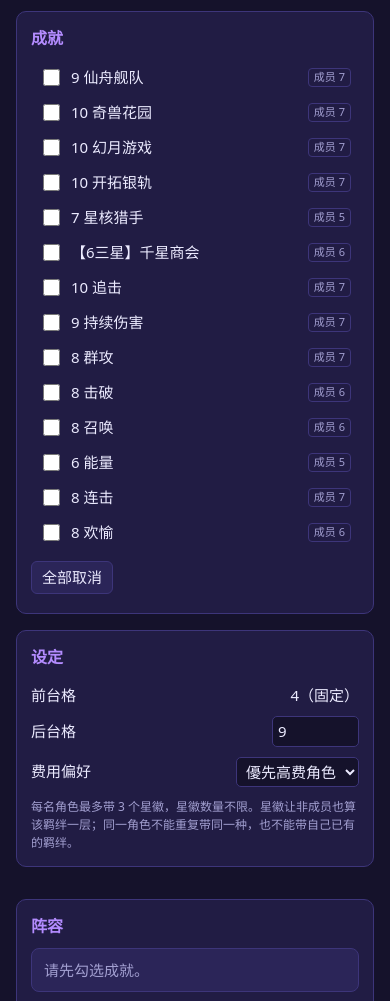
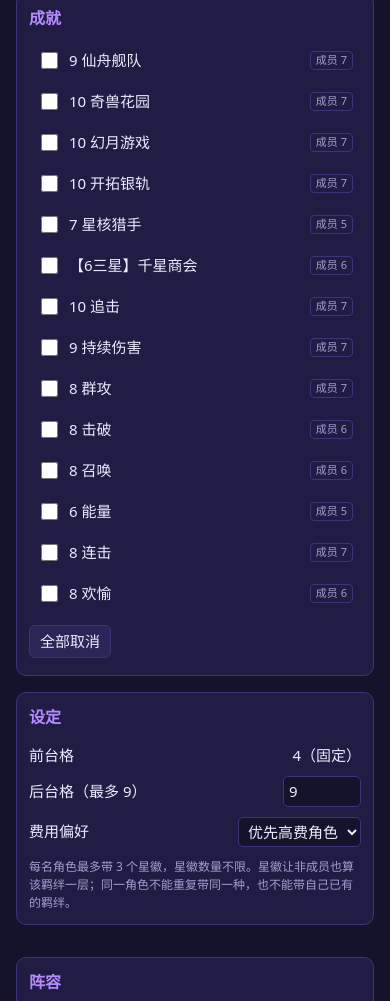
Before and after one commit to 7rm7h6jztv-cmd/star-rail-currency-wars, a plain HTML site: page index.html in a window 390 px wide. Shown: the part 134-1135 px from the top of the page. Drawn offline with Linux system fonts and the light colour scheme.

Commit message:
Cap back row at 9, default-ban 帕姆王, fix phone layout and zh-Hans gaps
- Back slots can no longer exceed 9 (13 characters max).
- 帕姆王 starts excluded; it can be re-enabled from the roster.
- Phone-width rules now apply (they were overridden by later rules).
- Map 優/時 to simplified and keep the language button label fixed.
- #1,7,8 in the URL pre-selects achievements.

Co-Authored-By: Claude Fable 5.2 <noreply@anthropic.com>
Claude-Session: https://claude.ai/code/session_01To3eVCpVud3xHRQeSK23cv

```diff
--- a/index.html
+++ b/index.html
@@ -43,6 +43,7 @@
   .card img{width:46px;height:46px;border-radius:8px;object-fit:cover;background:var(--bg);flex:none}
   .card .body{flex:1;min-width:0}
   .card .top{display:flex;justify-content:space-between;gap:6px;font-weight:bold}
+  .card .top .dim{white-space:nowrap;font-weight:normal}
   .card .meta{font-size:12px;color:var(--dim)}
   .chips{display:flex;flex-wrap:wrap;gap:4px;margin-top:5px}
   .chip{font-size:12px;border-radius:4px;padding:0 6px;background:#3a3370;color:var(--text)}
@@ -59,6 +60,14 @@
   .rc.must{background:#1d4a3b;border-color:var(--ok);color:var(--ok)}
   .rc.ban{background:#3a1f28;border-color:var(--bad);color:var(--bad);text-decoration:line-through}
   .scroll{overflow-x:auto}
+  @media(max-width:520px){
+    header{padding:14px 16px 4px} h1{font-size:18px}
+    section{padding:12px}
+    .team{grid-template-columns:repeat(auto-fill,minmax(145px,1fr))}
+    .card{padding:7px 8px;gap:7px} .card img{width:38px;height:38px}
+    .ach{padding:9px 8px} .rc{padding:5px 9px}
+    th,td{padding:5px 6px} th,td{white-space:nowrap}
+  }
 </style>
 </head>
 <body>
@@ -79,7 +88,7 @@
     <section>
       <h2>設定</h2>
       <div class="row"><span>前台格</span><span>4（固定）</span></div>
-      <div class="row"><label for="sB">後台格</label><input type="number" id="sB" min="0" max="20" value="9"></div>
+      <div class="row"><label for="sB">後台格（最多 9）</label><input type="number" id="sB" min="0" max="9" value="9"></div>
       <div class="row"><label for="sCost">費用偏好</label><select id="sCost"><option value="high">優先高費角色</option><option value="low">優先低費角色</option></select></div>
       <p class="hint">每名角色最多帶 3 個星徽，星徽數量不限。星徽讓非成員也算該羈絆一層；同一角色不能重複帶同一種，也不能帶自己已有的羈絆。</p>
     </section>
@@ -224,11 +233,12 @@ const ACHS = CSV_ACH.split('\n').map(l => {
   return { no: +no, bond, need: parseInt(need, 10), star3: need.includes('三星'), checked: false };
 });
 const pick = {}; // id -> 'must' | 'ban'
+pick[CHARS.find(c => c.name === '帕姆王').id] = 'ban'; // 預設排除，可在「指定角色」點回來
 
 // ---------- 求解 ----------
 function solve() {
   const sel = ACHS.filter(a => a.checked);
-  const F = 4, K = 3, B = clampInt('sB', 0, 20, 9), N = F + B;
+  const F = 4, K = 3, B = clampInt('sB', 0, 9, 9), N = F + B;
   if (!sel.length) return null;
   const dir = document.getElementById('sCost').value === 'high' ? -1 : 1; // 同樣能達成時，偏好低費或高費
 
@@ -332,7 +342,7 @@ function clampInt(id, lo, hi, def) {
 
 // ---------- 語言：資料與介面以繁體撰寫，簡體時逐字轉換 ----------
 const T2S = {};
-{ const p = '並并亂乱來来俠侠個个側侧傷伤兒儿內内剎刹動动員员啟启喚唤園园場场夢梦寶宝專专層层屬属師师帳账帶带幣币幾几後后恆恒態态戰战戲戏擊击敵敌數数會会樂乐機机歐欧歡欢歸归滿满漣涟為为無无營营爭争爾尔狀状獵猎獸兽環环產产畫画當当療疗盜盗種种節节級级組组絆绊結结統统緋绯緹缇總总織织續续羅罗羈羁與与艦舰萊莱萬万螢萤補补裝装複复計计設设話话該该請请護护讓让貨货費费資资賽赛軌轨載载這这連连進进遊游過过達达選选還还陣阵隊队雙双雲云靈灵順顺額额風风飛飞飯饭飲饮騰腾驍骁體体鳥鸟鴉鸦鵝鹅麗丽黃黄點点龍龙開开間间銀银鏡镜長长佔占夾夹';
+{ const p = '並并亂乱來来俠侠個个側侧傷伤兒儿內内剎刹動动員员啟启喚唤園园場场夢梦寶宝專专層层屬属師师帳账帶带幣币幾几後后恆恒態态戰战戲戏擊击敵敌數数會会樂乐機机歐欧歡欢歸归滿满漣涟為为無无營营爭争爾尔狀状獵猎獸兽環环產产畫画當当療疗盜盗種种節节級级組组絆绊結结統统緋绯緹缇總总織织續续羅罗羈羁與与艦舰萊莱萬万螢萤補补裝装複复計计設设話话該该請请護护讓让貨货費费資资賽赛軌轨載载這这連连進进遊游過过達达選选還还陣阵隊队雙双雲云靈灵順顺額额風风飛飞飯饭飲饮騰腾驍骁體体鳥鸟鴉鸦鵝鹅麗丽黃黄點点龍龙開开間间銀银鏡镜長长佔占夾夹優优時时';
   for (let i = 0; i < p.length; i += 2) T2S[p[i]] = p[i + 1]; }
 let lang = 'sc';
 try { lang = localStorage.getItem('cw-lang') || 'sc'; } catch (e) {}
@@ -342,7 +352,7 @@ function applyLang() {
   const w = document.createTreeWalker(document.body, NodeFilter.SHOW_TEXT);
   for (let n; (n = w.nextNode());) {
     const tag = n.parentNode.nodeName;
-    if (tag === 'SCRIPT' || tag === 'STYLE') continue;
+    if (tag === 'SCRIPT' || tag === 'STYLE' || n.parentNode.id === 'btnLang') continue;
     if (n.__t === undefined) n.__t = n.nodeValue;
     n.nodeValue = tr(n.__t);
   }
@@ -444,6 +454,8 @@ function renderResult() {
 $('btnLang').onclick = () => { lang = lang === 'sc' ? 'tc' : 'sc'; try { localStorage.setItem('cw-lang', lang); } catch (e) {} renderRoster(); render(); };
 $('btnNone').onclick = () => { ACHS.forEach(a => a.checked = false); renderAchs(); render(); };
 ['sB', 'sCost'].forEach(id => $(id).addEventListener('input', render));
+// 網址 #1,7,8 可預先勾選成就（方便分享）
+location.hash.slice(1).split(',').forEach(n => { const a = ACHS.find(x => x.no === +n); if (a) a.checked = true; });
 renderAchs(); renderRoster(); render();
 </script>
 </body>
```
